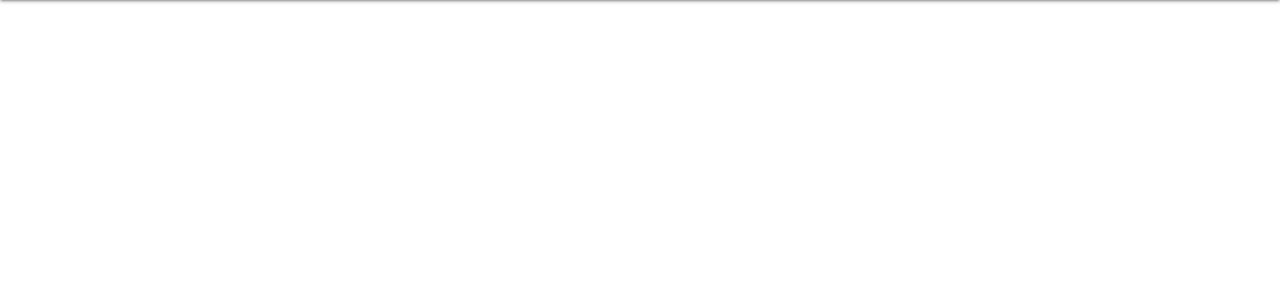
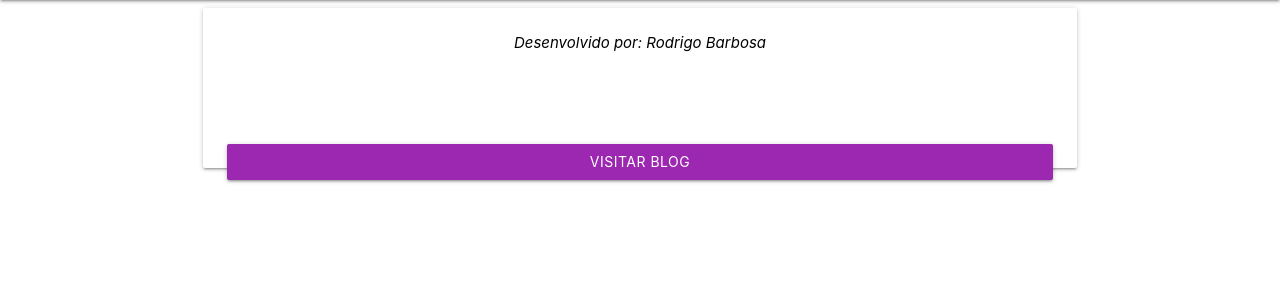
Before and after one commit to RodrigoBLima/Blog-Django, a Django app: page / in a window 1280 px wide. Shown: the part 64-364 px from the top of the page. Run offline with Django 3.2, Linux system fonts and the light colour scheme.

Commit message:
update layout index.html

```diff
--- a/blog/templates/index.html
+++ b/blog/templates/index.html
@@ -20,6 +20,21 @@
         </div>
     </nav>
 
+    <div class="container center" >
+        <div class="row">
+            <div class="col s12 m12">
+                <div class="card darken-1">
+                    <div class="card-content black-text">
+                        <em>Desenvolvido por: Rodrigo Barbosa</em>
+                        <br><br><br><br><br>
+                        <a href="blog.html"> <button class="btn purple col s12 m12">Visitar blog</button></a>
+                    </div>
+                </div>
+            </div>
+        </div>
+    </div>
+
+
 
     <!-- Compiled and minified JavaScript -->
     <script src="https://cdnjs.cloudflare.com/ajax/libs/materialize/1.0.0/js/materialize.min.js"></script>
```
